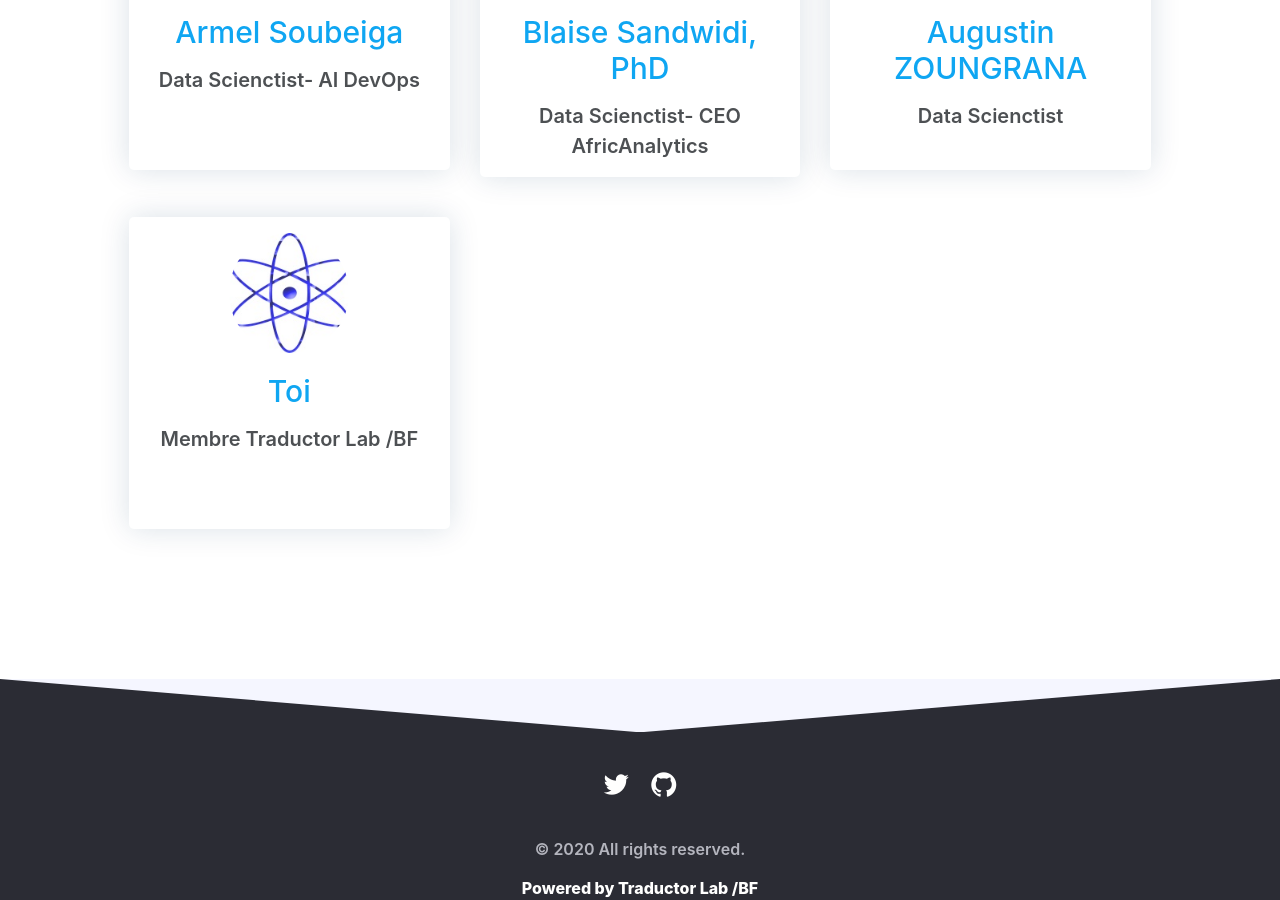
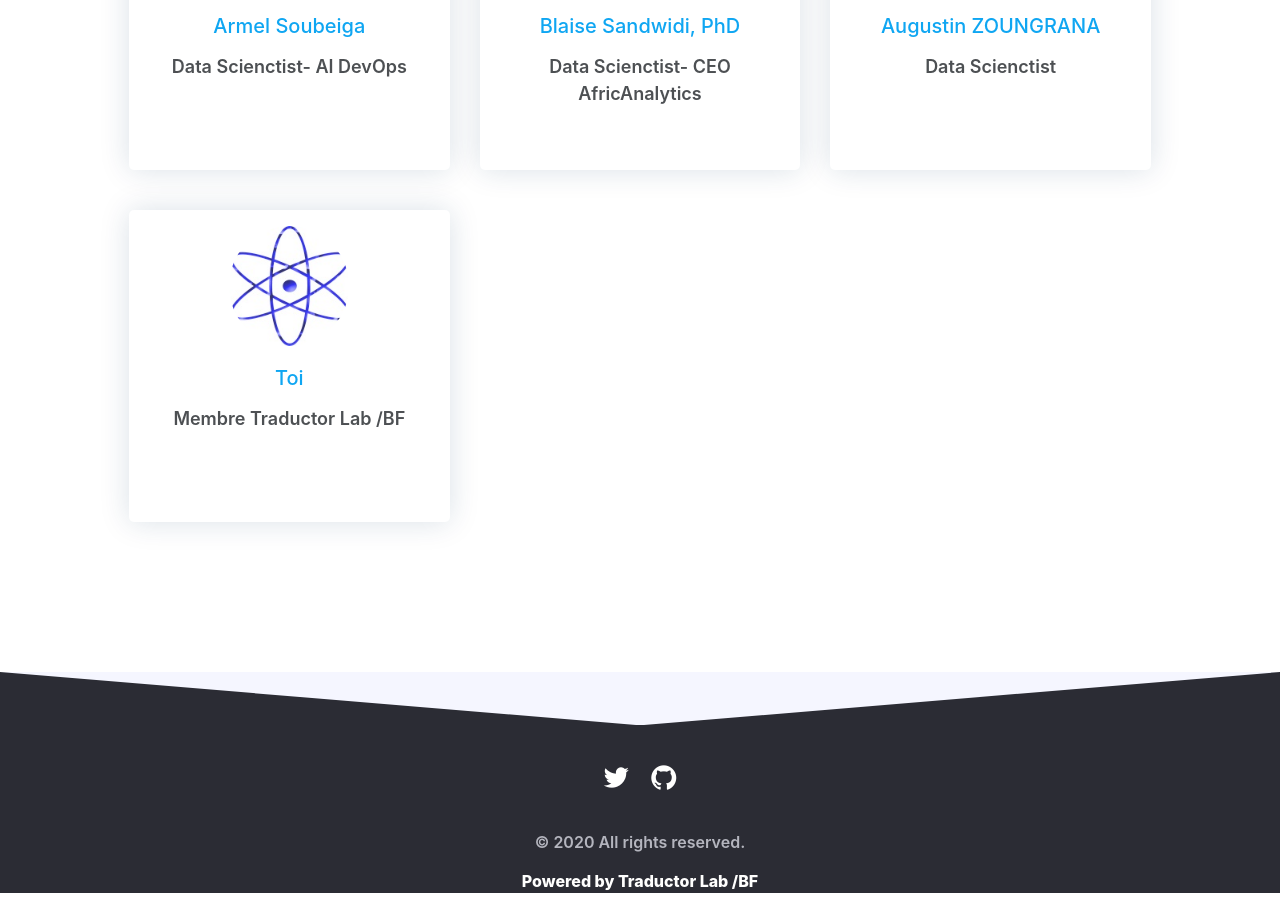
Before and after one commit to armelsoubeiga/FasoLangue-Lab, a Jekyll site: the page built from community.html, in a window 1280 px wide and 900 px high, scrolled down 574 px. Built offline with Jekyll 4.4.1, drawn with Linux system fonts in a browser that asks for light colours; nearby versions of some CDN libraries; comment, search, counter and statistics services are not loaded.

Commit message:
Update community.html

```diff
--- a/community.html
+++ b/community.html
@@ -30,15 +30,16 @@
                             <div class="card">
                                 <div class="card-body text-center">
                                     <p><img class=" img-fluid" src="team/0.jpg" alt="card image"></p>
-                                    <h4 class="card-title">Armel Soubeiga</h4>
-                                    <p class="card-text">Data Scienctist- AI DevOps</p>
+                                    <h4 class="card-title" style="font-size:20px">Armel Soubeiga</h4>
+                                    <p class="card-text" style="font-size:18px">Data Scienctist- AI DevOps</p>
                                 </div>
                             </div>
                         </div>
                         <div class="backside">
                             <div class="card">
                                 <div class="card-body text-center mt-4">
-                                    <h4 class="card-title">Armel Soubeiga</h4>
+                                    <h4 class="card-title" style="font-size:20px">Armel Soubeiga</h4>
+					<br/><br/>
                                     <ul class="list-inline">
                                         <li class="list-inline-item">
                                             <a class="social-icon text-xs-center" target="_blank" href="https://github.com/armelsoubeiga">
@@ -66,15 +67,15 @@
                             <div class="card">
                                 <div class="card-body text-center">
                                     <p><img class=" img-fluid" src="team/1.jpg" alt="card image"></p>
-                                    <h4 class="card-title">Blaise Sandwidi, PhD</h4>
-                                    <p class="card-text">Data Scienctist- CEO AfricAnalytics</p>
+                                    <h4 class="card-title" style="font-size:20px">Blaise Sandwidi, PhD</h4>
+                                    <p class="card-text" style="font-size:18px">Data Scienctist- CEO AfricAnalytics</p>
                                 </div>
                             </div>
                         </div>
                         <div class="backside">
                             <div class="card">
                                 <div class="card-body text-center mt-4">
-                                    <h4 class="card-title">Blaise Sandwidi, PhD</h4>
+                                    <h4 class="card-title" style="font-size:20px">Blaise Sandwidi, PhD</h4>
                                     <ul class="list-inline">
                                         <li class="list-inline-item">
                                             <a class="social-icon text-xs-center" target="_blank" href="https://github.com/bsandwidi">
@@ -102,15 +103,15 @@
                             <div class="card">
                                 <div class="card-body text-center">
                                     <p><img class=" img-fluid" src="team/3.jpg" alt="card image"></p>
-                                    <h4 class="card-title">Augustin ZOUNGRANA</h4>
-                                    <p class="card-text">Data Scienctist</p>
+                                    <h4 class="card-title" style="font-size:20px">Augustin ZOUNGRANA</h4>
+                                    <p class="card-text" style="font-size:18px">Data Scienctist</p>
                                 </div>
                             </div>
                         </div>
                         <div class="backside">
                             <div class="card">
                                 <div class="card-body text-center mt-4">
-                                    <h4 class="card-title">Augustin ZOUNGRANA</h4>
+                                    <h4 class="card-title" style="font-size:20px">Augustin ZOUNGRANA</h4>
                                     <ul class="list-inline">
                                         <li class="list-inline-item">
                                             <a class="social-icon text-xs-center" target="_blank" href="#">
@@ -138,15 +139,15 @@
                             <div class="card">
                                 <div class="card-body text-center">
                                     <p><img class=" img-fluid" src="team/4.jpg" alt="card image"></p>
-                                    <h4 class="card-title">Toi</h4>
-                                    <p class="card-text">Membre Traductor Lab /BF</p>
+                                    <h4 class="card-title" style="font-size:20px">Toi</h4>
+                                    <p class="card-text" style="font-size:18px">Membre Traductor Lab /BF</p>
                                 </div>
                             </div>
                         </div>
                         <div class="backside">
                             <div class="card">
                                 <div class="card-body text-center mt-4">
-                                    <h4 class="card-title">Toi</h4>
+                                    <h4 class="card-title" style="font-size:20px">Toi, Membre Traductor Lab /BF</h4>
                                     <ul class="list-inline">
                                         <li class="list-inline-item">
                                             <a class="social-icon text-xs-center" target="_blank" href="#">
```
